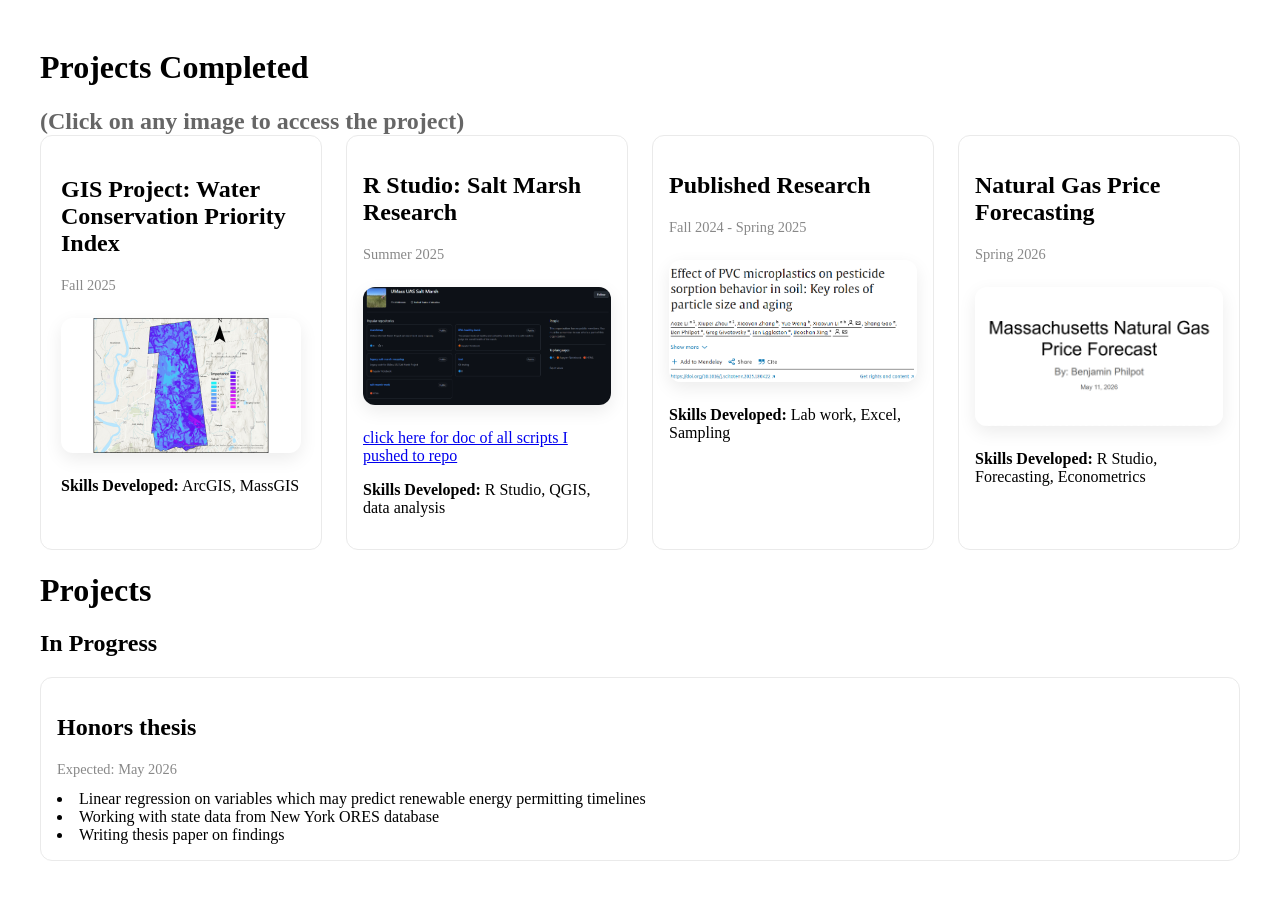
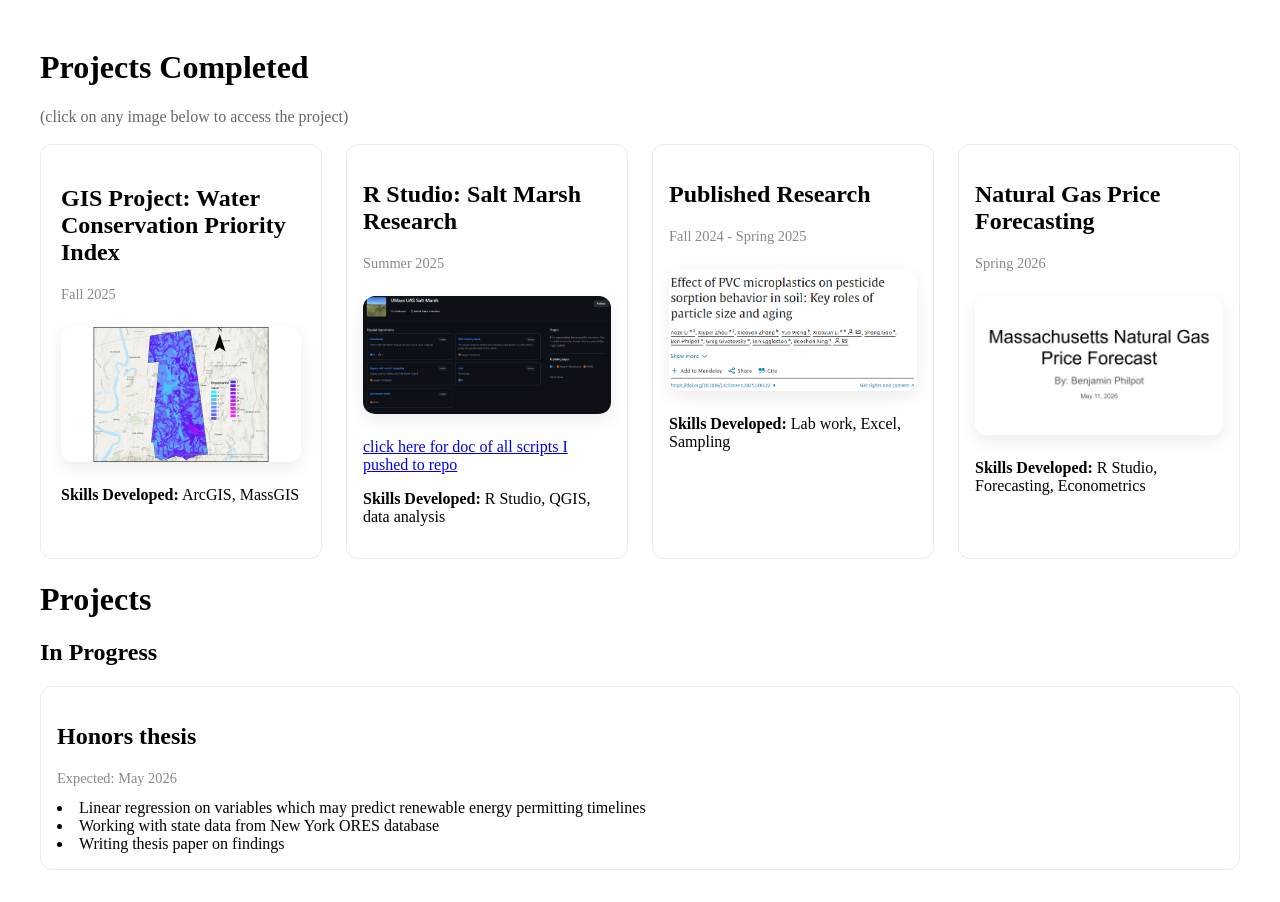
Before and after one commit to benphilpots/benphilpots.github.io, a Jekyll site: the page built from index.html, in a window 1280 px wide, cut to the strip 351-1253 px from the top of the page. Built offline with Jekyll 4.4.1, drawn with Linux system fonts in a browser that asks for light colours.

Commit message:
Update index.html

```diff
--- a/index.html
+++ b/index.html
@@ -75,7 +75,8 @@ layout: default
 
 
 <h1>Projects Completed</h1>
-<h2 style="margin: 0.5rem 0 0 0; color: #666;">(Click on any image to access the project)</h2>
+<p style="margin: 0.5rem 0 0 0; color: #666;">(click on any image below to access the project)</p>
+  <br>
 <style>
   section > div:hover {
     transform: translateY(-4px);
```
